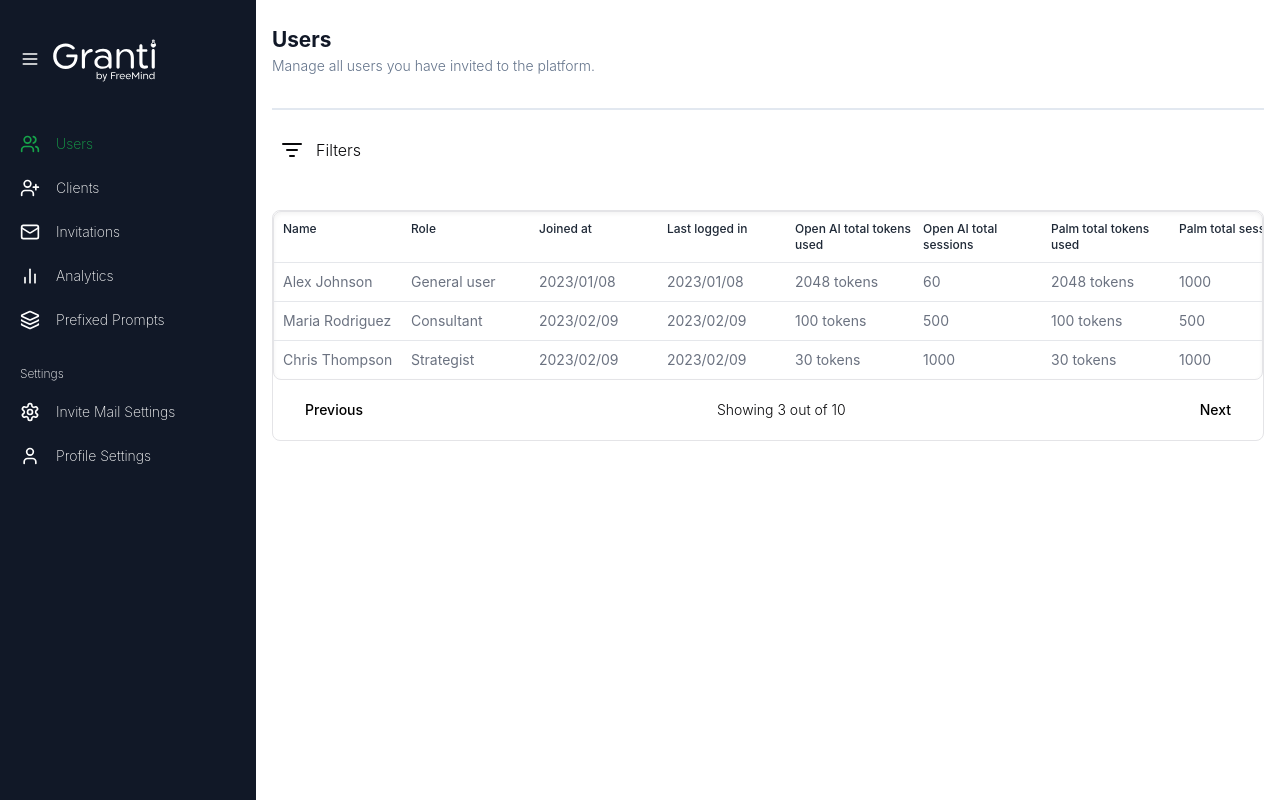
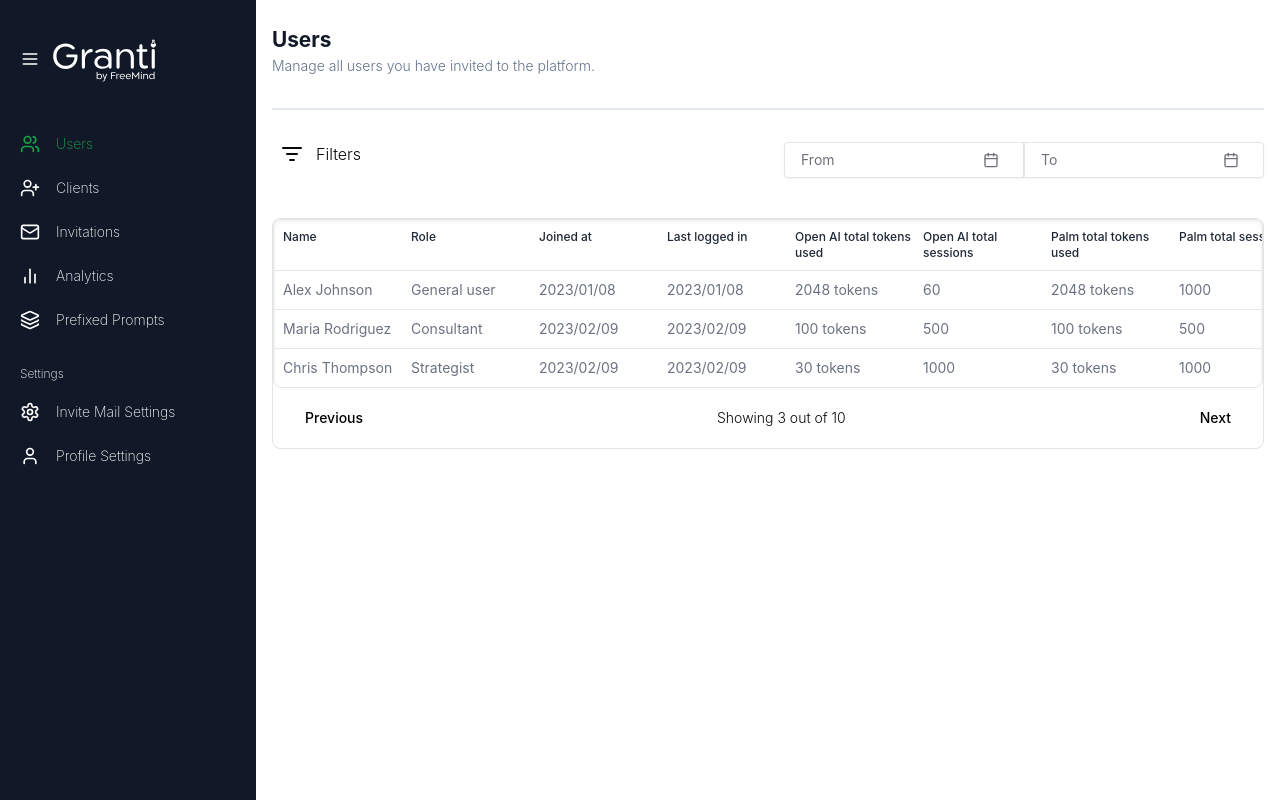
Before and after one commit to littlegod20/Freemind, a React (Vite) app: page / in a window 1280 px wide. Built offline with nearby package versions, Linux system fonts and the light colour scheme.

Commit message:
filter by calender modification

```diff
--- a/src/components/widgets/FilterByCalendar.tsx
+++ b/src/components/widgets/FilterByCalendar.tsx
@@ -6,14 +6,12 @@ const FilterByCalendar = () => {
     <>
       <div className="flex flex-col items-start gap-2 hdx:gap-0 hdx:flex-row pt-2">
         <Inputs
-          data={[{ placeholder: "From", Icon: Calendar }]}
+          data={[{ placeholder: "From", Icon: Calendar, type:'date' }]}
           className={"rounded hdx:rounded-r-none rounded-l flex w-[240px]"}
-          type="date"
         />
         <Inputs
-          data={[{ placeholder: "To", Icon: Calendar }]}
+          data={[{ placeholder: "To", Icon: Calendar, type: 'date' }]}
           className={"rounded hdx:rounded-l-none rounded-r flex w-[240px]"}
-          type="date"
         />
       </div>
     </>
--- a/src/components/widgets/FilterSearch.tsx
+++ b/src/components/widgets/FilterSearch.tsx
@@ -1,9 +1,8 @@
 import { ListFilter, Search } from "lucide-react";
 import Inputs from "../Inputs";
-import { lazy, useState } from "react";
+import { useState } from "react";
+import CardWithForm  from "./CardWithForm";
 import { LabelTypes } from "@/utils/types";
-
-const CardWithForm = lazy(() => import("./CardWithForm"));
 
 const FilterSearch = ({ filterInfo }: { filterInfo: LabelTypes[] }) => {
   const [filter, setFilter] = useState(false);
```
